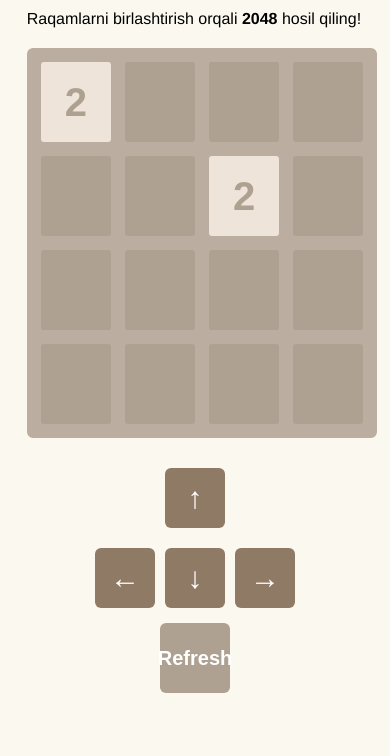
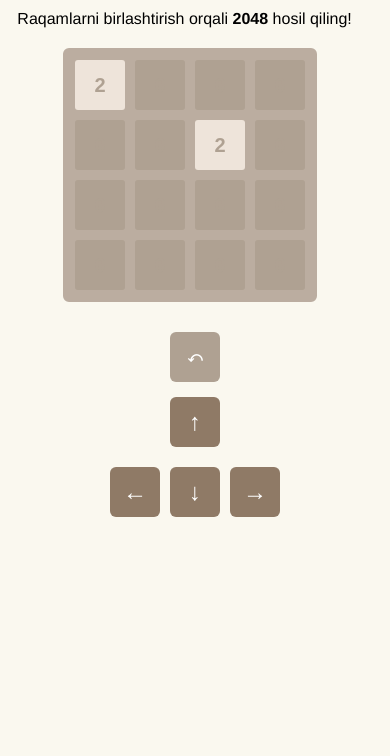
Before and after one commit to CyberdineT800/PrimarySchoolGames, a plain HTML site: page games/2048/index.html in a window 390 px wide. Shown: the part 88-844 px from the top of the page. Drawn offline with Linux system fonts and the light colour scheme.

Commit message:
2048 is fixed

```diff
--- a/games/2048/index.html
+++ b/games/2048/index.html
@@ -2,10 +2,11 @@
 <html lang="en" dir="ltr">
   <head>
     <meta charset="utf-8" />
+    <meta name="viewport" content="width=device-width, initial-scale=1.0">
     <title>2048</title>
     <link rel="stylesheet" href="style.css" />
-    <script src="script.js" charset="utf-8"></script>
     <link rel="icon" href="https://i.ibb.co/M6KTWnf/pic.jpg" />
+  </head>
   <body>
     <div class="container">
       <div class="info">
@@ -16,9 +17,14 @@
         </div>
       </div>
       <span id="result">Raqamlarni birlashtirish orqali <b>2048</b> hosil qiling!</span>
+
+      <div class="game-area">
         <div class="grid"></div>
 
         <div class="controls">
+          <div class="controls-row">
+            <button id="refresh-button">&#10554;</button>
+          </div>
           <div class="controls-row">
             <button id="up-button" class="control-btn">&#8593;</button>
           </div>
@@ -27,8 +33,10 @@
             <button id="down-button" class="control-btn">&#8595;</button>
             <button id="right-button" class="control-btn">&#8594;</button>
           </div>
-        <button id="refresh-button" class="control-btn">Refresh</button>
         </div>
       </div>
+    </div>
+
+    <script src="script.js" charset="utf-8"></script>
   </body>
 </html>
--- a/games/2048/script.js
+++ b/games/2048/script.js
@@ -191,8 +191,18 @@ document.addEventListener("DOMContentLoaded", () => {
     scoreDisplay.innerHTML = score;
     resultDisplay.innerHTML = "Raqamlarni birlashtirish orqali <b>2048</b> hosil qiling!";
 
-    generate();
-    generate();
+    location.reload();
+    // upButton.disabled = false;
+    // leftButton.disabled = false;
+    // rightButton.disabled = false;
+    // downButton.disabled = false;
+
+    // document.addEventListener("keyup", control);
+
+    // addColours();
+
+    // generate();
+    // generate();
   });
 
   let touchStartX = 0;
@@ -256,9 +266,9 @@ document.addEventListener("DOMContentLoaded", () => {
     for (let i = 0; i < squares.length; i++) {
       if (squares[i].innerHTML == 2048) {
         resultDisplay.innerHTML = "Ofarin!";
-        document.removeEventListener("keyup", control);
-        disableButtons();
-        setTimeout(() => clear(), 3000);
+        //document.removeEventListener("keyup", control);
+        //disableButtons();
+        setTimeout(() => clear(), 1000);
       }
     }
   }
@@ -272,9 +282,9 @@ document.addEventListener("DOMContentLoaded", () => {
     }
     if (zeros === 0) {
       resultDisplay.innerHTML = "Yutqazdingiz";
-      document.removeEventListener("keyup", control);
-      disableButtons();
-      setTimeout(() => clear(), 3000);
+      //document.removeEventListener("keyup", control);
+      //disableButtons();
+      setTimeout(() => clear(), 100);
     }
   }
 
--- a/games/2048/style.css
+++ b/games/2048/style.css
@@ -13,7 +13,7 @@ h1 {
 }
 
 .container {
-  width: 468px;
+  width: 600px;
   margin-top: 10px;
 }
 
@@ -21,6 +21,13 @@ h1 {
   display: flex;
   justify-content: space-between;
   margin-bottom: 20px;
+}
+
+.game-area {
+  display: flex;
+  flex-direction: row;
+  align-items: flex-start;
+  justify-content: space-between;
 }
 
 .grid {
@@ -43,8 +50,42 @@ h1 {
   color: #afa192;
   font-weight: bold;
   text-align: center;
-  font-size: 60px;
-  line-height: 1.6;
+  font-size: 40px;
+  line-height: 2.5;
+  flex: 0 0 calc(25% - 14px);
+  box-sizing: border-box;
+}
+
+.grid div:not([innerHTML="0"]) {
+  line-height: 2.5;
+}
+
+.grid div[innerHTML="0"] {
+  font-size: 0;
+}
+
+.grid div[innerHTML^="1"],
+.grid div[innerHTML="2"],
+.grid div[innerHTML="4"],
+.grid div[innerHTML="8"] {
+  font-size: 40px;
+}
+
+.grid div[innerHTML="16"],
+.grid div[innerHTML="32"],
+.grid div[innerHTML="64"] {
+  font-size: 35px;
+}
+
+.grid div[innerHTML="128"],
+.grid div[innerHTML="256"],
+.grid div[innerHTML="512"] {
+  font-size: 30px;
+}
+
+.grid div[innerHTML="1024"],
+.grid div[innerHTML="2048"] {
+  font-size: 25px;
 }
 
 .score-container {
@@ -65,11 +106,11 @@ h1 {
 }
 
 .controls {
-  width: 100%;
   display: flex;
   flex-direction: column;
-  align-items: center;
+  justify-content: flex-start;
   margin-top: 20px;
+  margin-left: 15px;
 }
 
 .controls-row {
@@ -79,8 +120,8 @@ h1 {
 }
 
 .control-btn {
-  width: 70px;
-  height: 70px;
+  width: 60px;
+  height: 60px;
   margin: 5px;
   border-radius: 6px;
   background-color: #8f7a66;
@@ -104,14 +145,15 @@ h1 {
 }
 
 #refresh-button {
-  width: 70px;
-  height: 70px;
+  width: 60px;
+  height: 60px;
   margin: 5px;
+  margin-bottom: 170px;
   border-radius: 6px;
   background-color: #afa192;
   border: none;
   color: white;
-  font-size: 20px;
+  font-size: 16px;
   font-weight: bold;
   cursor: pointer;
 }
@@ -120,10 +162,16 @@ h1 {
   background-color: #8f7a66;
 }
 
+@media screen and (max-width: 800px) {
+  .container {
+    width: 95%;
+  }
 
-@media screen and (max-width: 500px) {
-  .container {
-    width: 90%;
+  .game-area {
+    flex-direction: row; /
+    align-items: flex-start;
+    justify-content: center;
+    flex-wrap: wrap;
   }
 
   h1 {
@@ -131,21 +179,69 @@ h1 {
   }
 
   .grid {
-    width: 100%;
-    height: auto;
-    aspect-ratio: 1/1;
+    width: 280px;
+    height: 280px;
+    margin-right: 10px;
   }
 
   .grid div {
-    width: calc(25% - 14px);
-    height: auto;
-    aspect-ratio: 1/1;
-    font-size: 40px;
-    line-height: 2;
+    width: 60px;
+    height: 60px;
+    margin: 5px;
+    font-size: 25px;
+    line-height: 2.4;
+    flex: 0 0 calc(25% - 10px);
+  }
+
+  .grid div[innerHTML="16"],
+  .grid div[innerHTML="32"],
+  .grid div[innerHTML="64"] {
+    font-size: 22px;
+  }
+
+  .grid div[innerHTML="128"],
+  .grid div[innerHTML="256"],
+  .grid div[innerHTML="512"] {
+    font-size: 18px;
+  }
+
+  .grid div[innerHTML="1024"],
+  .grid div[innerHTML="2048"] {
+    font-size: 16px;
+  }
+
+  .controls {
+    margin-left: 0;
+    flex-direction: column;
+    align-items: center;
+    margin-top: 20px;
   }
 
   .control-btn {
-    width: 60px;
-    height: 60px;
+    width: 50px;
+    height: 50px;
+    font-size: 24px;
+  }
+
+  #refresh-button {
+    width: 50px;
+    height: 50px;
+    font-size: 14px;
+    margin-bottom: 0;
   }
 }
+
+@media screen and (max-width: 400px) {
+  .grid {
+    width: 240px;
+    height: 240px;
+  }
+
+  .grid div {
+    width: 50px;
+    height: 50px;
+    margin: 5px;
+    font-size: 20px;
+    line-height: 2.5;
+  }
+}
--- a/style.css
+++ b/style.css
@@ -18,7 +18,7 @@ body {
 }
 
 h1 {
-    font-family: 'Fredoka One', cursive;
+    font-family: "Clear Sans", bold;
     font-size: 3rem;
     text-shadow: 3px 3px 10px rgba(0, 0, 0, 0.5);
     display: inline-block;
```
Also changed, not shown: index.html (+5 -5 lines). Lines whose indentation alone changed are shown as unchanged.
